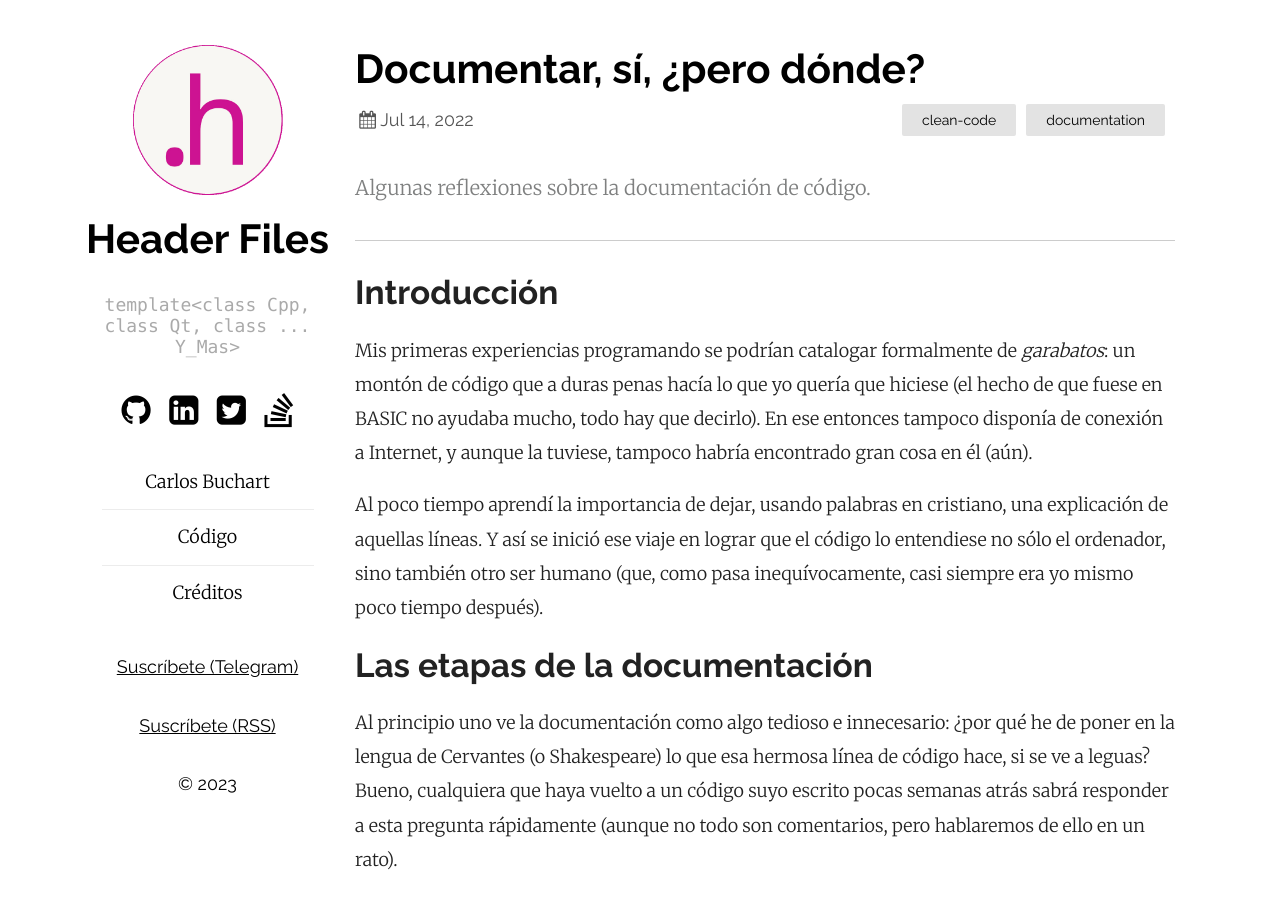
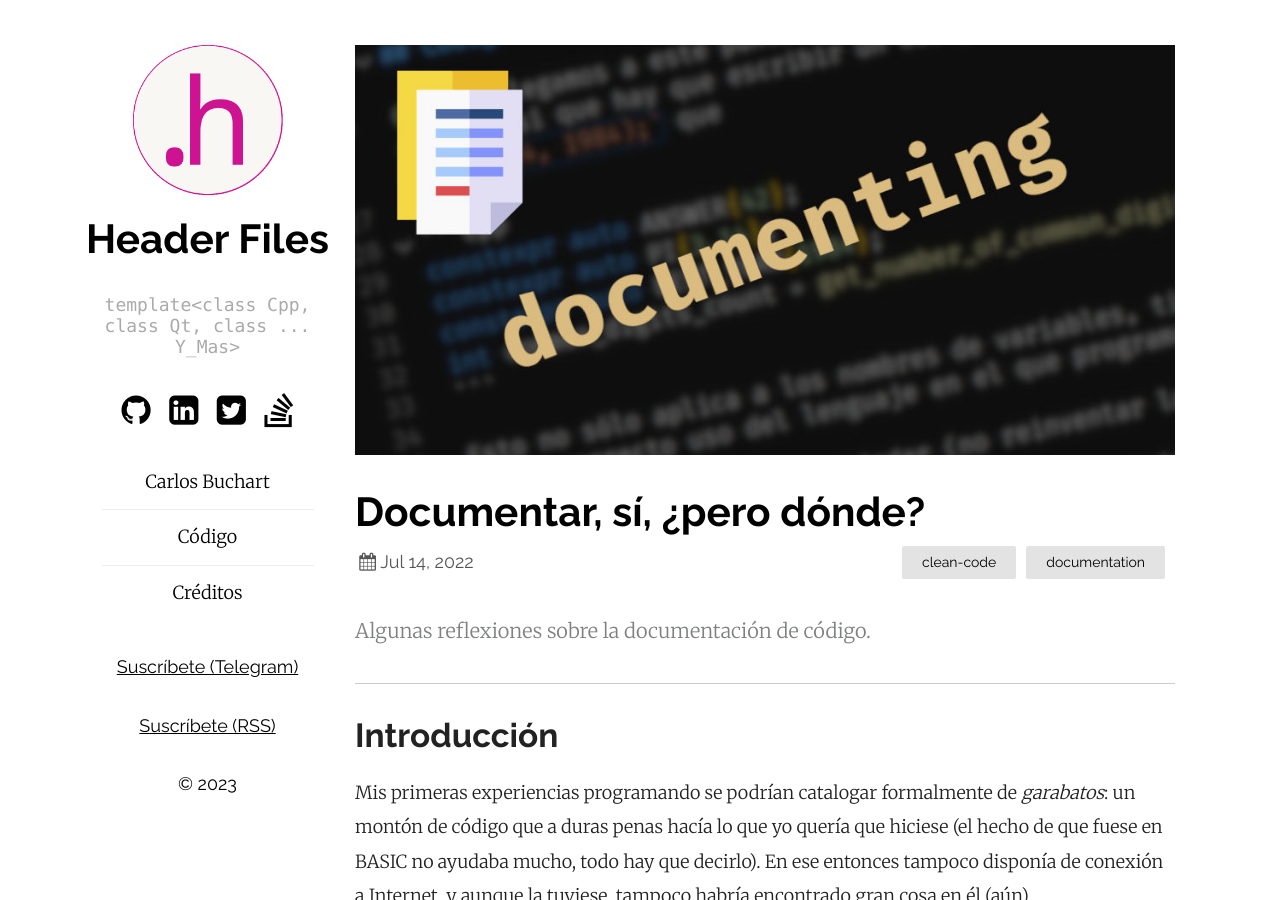
Before and after one commit to BlogHeaderFiles/BlogHeaderFiles.github.io, a Jekyll site: the page built from _posts/2022-07-15-documentar-si-pero-donde.md, in a window 1280 px wide and 900 px high. Built offline with Jekyll 4.4.1, drawn with Linux system fonts in a browser that asks for light colours; nearby versions of some CDN libraries; comment, search, counter and statistics services are not loaded.

Commit message:
Add feature image to post

```diff
--- a/_includes/related-post.html
+++ b/_includes/related-post.html
@@ -2,9 +2,9 @@
     <a class="post-link" href="{{ post.url | relative_url }}">
     <div>
         {% if post.image %}
-        <img src="{{ post.image | relative_url }}" />
+        <img src="{{ post.image | relative_url }}" alt="{{ post.title | escape }}" />
         {% else %}
-        <img src="{{ "/assets/images/featured/default.jpg" | relative_url }}" />
+        <img src="{{ "/assets/images/featured/default.jpg" | relative_url }}" alt="{{ post.title | escape }}" />
         {% endif %}
     </div>
     <div class="post-text">
--- a/_layouts/post.html
+++ b/_layouts/post.html
@@ -3,6 +3,13 @@ layout: default
 ---
 {%- assign date_format = site.plainwhite.date_format | default: "%b %-d, %Y" -%}
 <div class="post-container">
+  <div>
+    {% if page.image %}
+    <img src="{{ page.image | relative_url }}" alt="{{ page.title | escape }}" />
+    {% else %}
+    <img src="{{ "/assets/images/featured/default.jpg" | relative_url }}" alt="{{ page.title | escape }}" />
+    {% endif %}
+  </div>
   <a class="post-link" href="{{ page.url | relative_url }}">
     <h1 class="post-title">{{ page.title | escape }}</h1>
   </a>
```
